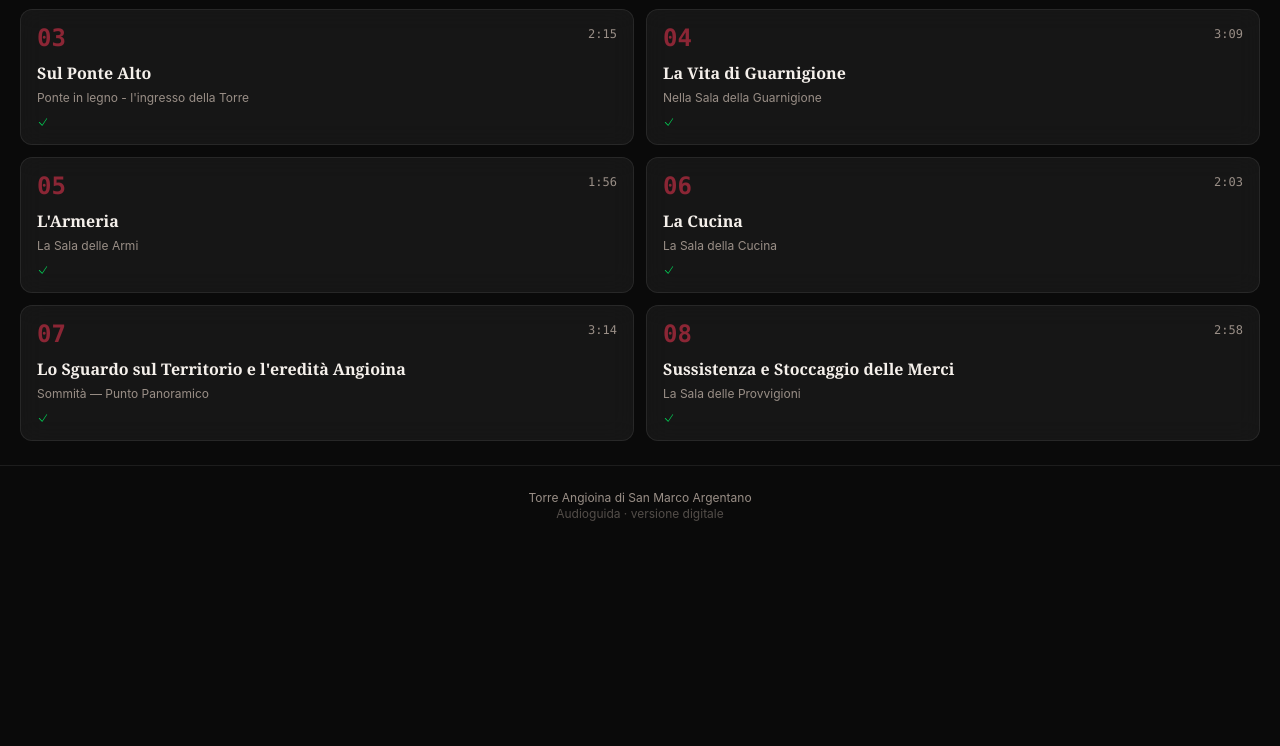
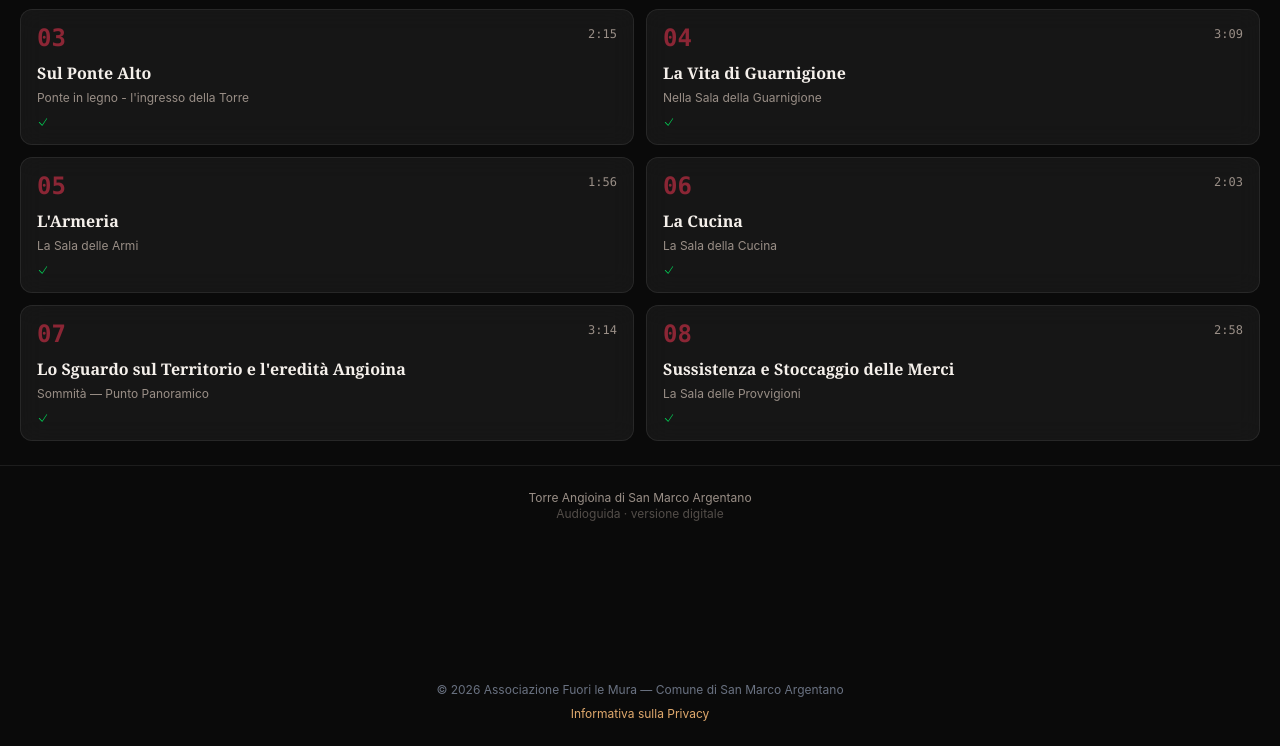
Before and after one commit to axzoso/Torre-Angiona-Audioguida, an Astro site: page / in a window 1280 px wide. Shown: the part 453-1199 px from the top of the page. Before the commit the page ends 1111 px from the top, so only its background shows below. Built offline with nearby package versions, Linux system fonts and the light colour scheme; Astro itself is replaced by a stand-in of ours.

Commit message:
Add footer to Layout component
Added footer with copyright notice and privacy link.

```diff
--- a/src/layouts/Layout.astro
+++ b/src/layouts/Layout.astro
@@ -60,6 +60,10 @@ const {
     <main class="pb-28">
       <slot />
     </main>
+    <footer class="w-full text-center py-6 text-xs text-gray-500 mt-auto">
+      <p>© {new Date().getFullYear()} Associazione Fuori le Mura — Comune di San Marco Argentano</p>
+      <a href="/privacy" class="text-[#E0A96D] hover:underline mt-2 inline-block transition-colors">Informativa sulla Privacy</a>
+    </footer>
     <AudioPlayer />
   </body>
 </html>
```
